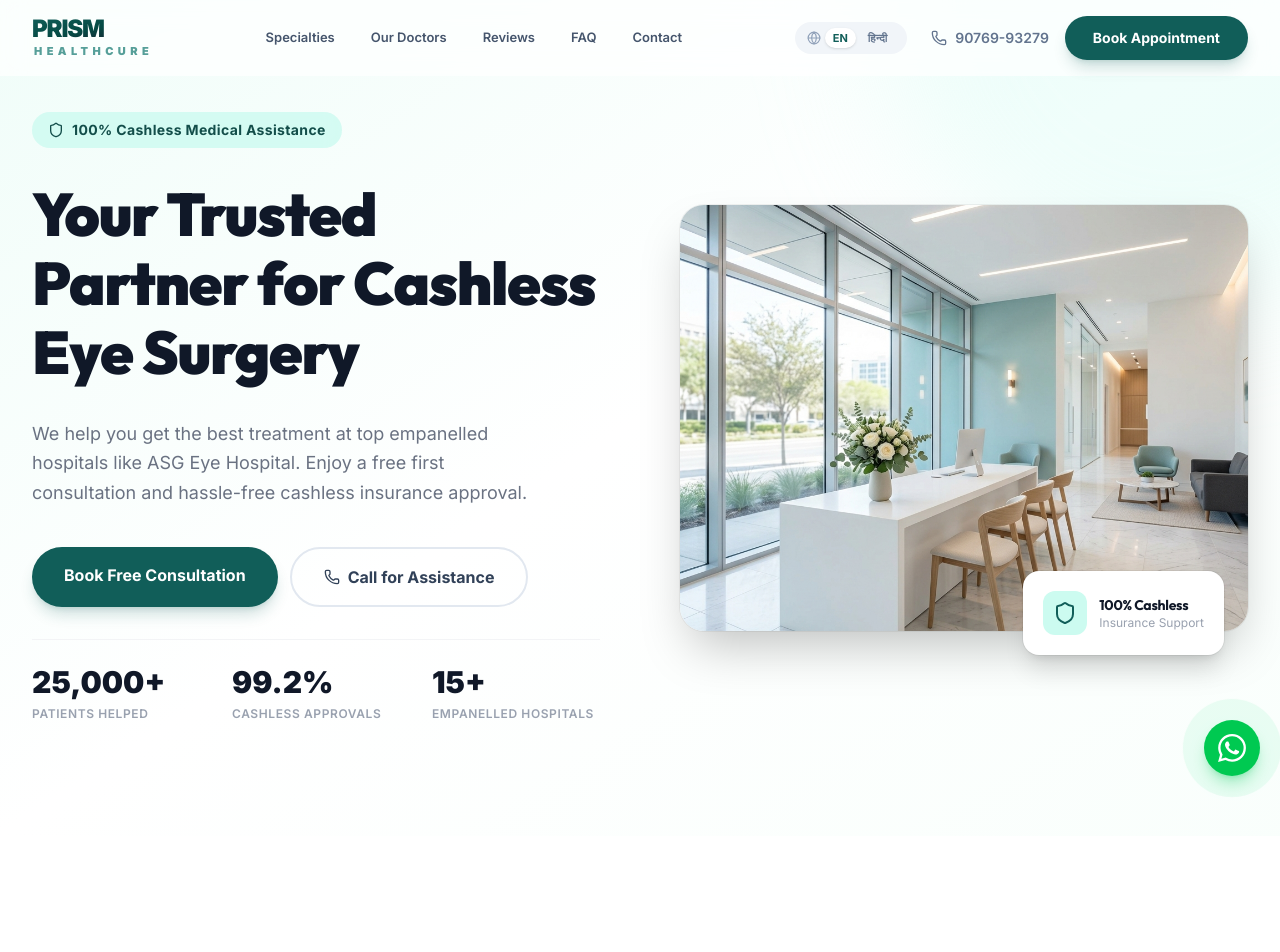
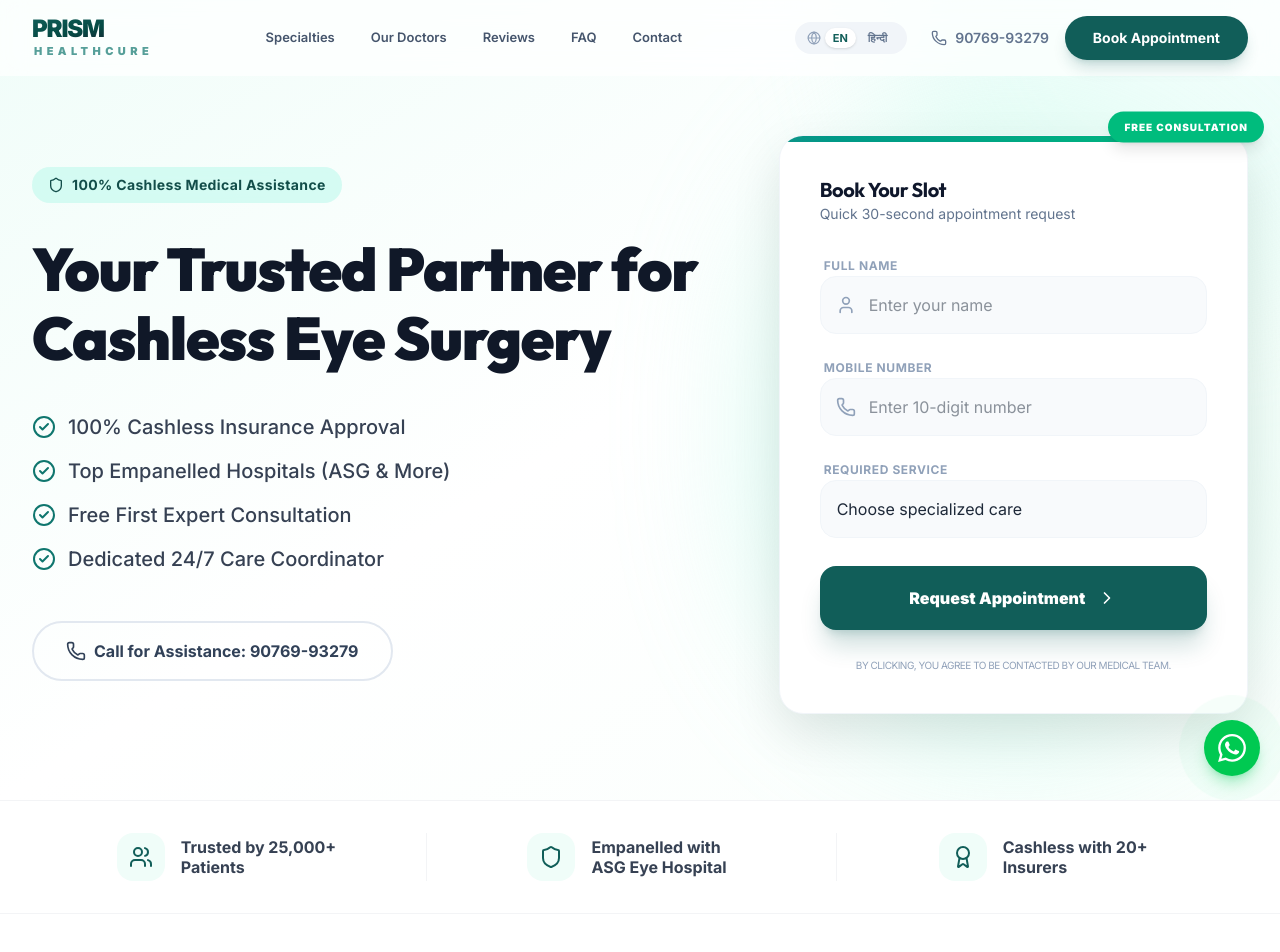
Before and after one commit to sainirmalyajena/prism-healthcure, a Next.js app: page /en in a window 1280 px wide. Shown: the top 952 px of the page. Built offline with nearby package versions, Linux system fonts and the light colour scheme.

Commit message:
hero-redesign-form

```diff
--- a/src/app/[lang]/page.tsx
+++ b/src/app/[lang]/page.tsx
@@ -64,29 +64,55 @@ export default async function PrismHomePage({ params }: PageProps) {
       <PrismHeader lang={lang} dict={dictionary.navigation} />
       <WhatsAppButton />
       {/* HERO */}
-      <section id="hero" className="relative pt-24 md:pt-28 pb-20 md:pb-28 bg-gradient-to-br from-teal-50 via-white to-emerald-50/30 min-h-[90vh] md:min-h-screen flex items-center overflow-hidden">
+      <section id="hero" className="relative pt-24 md:pt-32 pb-12 md:pb-20 bg-gradient-to-br from-teal-50 via-white to-emerald-50/30 min-h-[90vh] md:min-h-screen flex flex-col justify-center overflow-hidden">
         <div className="absolute top-0 right-0 w-[600px] h-[600px] bg-teal-100/30 rounded-full blur-3xl -translate-y-1/2 translate-x-1/3 pointer-events-none" />
-        <div className="max-w-7xl mx-auto px-5 md:px-8 grid grid-cols-1 lg:grid-cols-2 gap-12 lg:gap-20 items-center relative z-10">
-          <div className="space-y-6 md:space-y-8">
+        <div className="max-w-7xl mx-auto px-5 md:px-8 grid grid-cols-1 lg:grid-cols-12 gap-12 lg:gap-16 items-center relative z-10 w-full flex-1">
+          <div className="lg:col-span-7 space-y-6 md:space-y-8">
             <div className="inline-flex items-center gap-2 px-4 py-2 bg-teal-100/80 text-teal-800 rounded-full text-xs md:text-sm font-bold tracking-wide backdrop-blur-sm"><Shield className="w-4 h-4" /> {d.header_title}</div>
             <h1 className="text-[2.5rem] md:text-5xl lg:text-6xl font-black text-gray-900 leading-[1.15] tracking-tight">
               {d.hero_title}
             </h1>
-            <p className="text-base md:text-lg text-gray-500 max-w-lg leading-relaxed">{d.hero_subtitle}</p>
-            <div className="flex flex-col sm:flex-row gap-3 pt-2">
-              <Link href="#appointment" className="bg-teal-700 text-white px-8 py-4 rounded-full font-bold text-base hover:bg-teal-800 transition-all shadow-lg shadow-teal-700/20 hover:-translate-y-0.5 text-center">{d.book_btn}</Link>
-              <a href="tel:9076993279" className="border-2 border-slate-200 text-slate-700 px-8 py-4 rounded-full font-bold text-base hover:border-teal-200 hover:bg-teal-50 transition-all text-center flex items-center justify-center gap-2"><Phone className="w-4 h-4" /> {d.call_btn}</a>
-            </div>
-            <div className="grid grid-cols-3 gap-4 md:gap-8 pt-6 border-t border-gray-100 mt-6">
-              {[{ val: '25,000+', label: d.stats.patients },{ val: '99.2%', label: d.stats.success },{ val: '15+', label: d.stats.exp }].map((s, i) => (<div key={i}><span className="block text-2xl md:text-3xl font-black text-gray-900">{s.val}</span><span className="text-[10px] md:text-xs font-semibold text-gray-400 uppercase tracking-wider">{s.label}</span></div>))}
+
+            <ul className="space-y-4 pt-2">
+              {d.hero_points.map((point: string, i: number) => (
+                <li key={i} className="flex items-start gap-3">
+                  <CheckCircle2 className="w-6 h-6 text-teal-600 shrink-0 mt-0.5" />
+                  <span className="text-lg md:text-xl text-gray-700 font-medium">{point}</span>
+                </li>
+              ))}
+            </ul>
+
+            <div className="flex flex-col sm:flex-row gap-4 pt-4">
+              <a href="tel:9076993279" className="border-2 border-slate-200 text-slate-700 px-8 py-4 rounded-full font-bold text-base hover:border-teal-200 hover:bg-teal-50 transition-all text-center flex items-center justify-center gap-2"><Phone className="w-5 h-5" /> {d.call_btn}: 90769-93279</a>
             </div>
           </div>
-          <div className="relative mt-4 lg:mt-0">
-            <div className="aspect-[4/3] rounded-3xl overflow-hidden shadow-2xl ring-1 ring-black/5"><img src="/hero-clinic.png" alt="Prism Healthcure Premium Eye Care Clinic" className="w-full h-full object-cover" loading="eager" /></div>
-            <div className="absolute -bottom-5 right-3 md:-bottom-6 md:right-6 bg-white p-4 md:p-5 rounded-2xl shadow-xl ring-1 ring-black/5 flex items-center gap-3" style={{ zIndex: 10 }}><div className="w-11 h-11 bg-teal-100 rounded-xl flex items-center justify-center text-teal-700"><Shield className="w-6 h-6" /></div><div><h4 className="font-bold text-gray-900 text-sm">100% Cashless</h4><p className="text-xs text-gray-400">Insurance Support</p></div></div>
+
+          <div className="lg:col-span-5 relative mt-4 lg:mt-0 w-full max-w-md mx-auto lg:max-w-full">
+            <div className="absolute inset-0 bg-gradient-to-tr from-teal-200 to-emerald-100 blur-3xl opacity-40 rounded-full transform scale-110 -z-10" />
+            <AppointmentForm />
           </div>
         </div>
       </section>
+
+      {/* TRUST BAR */}
+      <div className="border-y border-gray-100 bg-white relative z-20">
+        <div className="max-w-7xl mx-auto px-5 md:px-8 py-8">
+          <div className="grid grid-cols-1 md:grid-cols-3 gap-8 md:gap-4 divide-y md:divide-y-0 md:divide-x divide-gray-100">
+            <div className="flex items-center justify-center gap-4 pt-4 md:pt-0">
+              <div className="w-12 h-12 bg-teal-50 rounded-2xl flex items-center justify-center text-teal-700 shrink-0"><Users className="w-6 h-6" /></div>
+              <p className="font-bold text-gray-700 text-sm md:text-base leading-tight max-w-[160px]">{d.trust_bar.patients}</p>
+            </div>
+            <div className="flex items-center justify-center gap-4 pt-8 md:pt-0">
+              <div className="w-12 h-12 bg-teal-50 rounded-2xl flex items-center justify-center text-teal-700 shrink-0"><Shield className="w-6 h-6" /></div>
+              <p className="font-bold text-gray-700 text-sm md:text-base leading-tight max-w-[160px]">{d.trust_bar.hospital}</p>
+            </div>
+            <div className="flex items-center justify-center gap-4 pt-8 md:pt-0">
+              <div className="w-12 h-12 bg-teal-50 rounded-2xl flex items-center justify-center text-teal-700 shrink-0"><Award className="w-6 h-6" /></div>
+              <p className="font-bold text-gray-700 text-sm md:text-base leading-tight max-w-[160px]">{d.trust_bar.insurance}</p>
+            </div>
+          </div>
+        </div>
+      </div>
       {/* TREATMENTS */}
       <section id="treatments" className="py-20 md:py-28 bg-white">
         <div className="max-w-7xl mx-auto px-5 md:px-8">
--- a/src/dictionaries/en.json
+++ b/src/dictionaries/en.json
@@ -11,6 +11,17 @@
         "header_title": "100% Cashless Medical Assistance",
         "hero_title": "Your Trusted Partner for Cashless Eye Surgery",
         "hero_subtitle": "We help you get the best treatment at top empanelled hospitals like ASG Eye Hospital. Enjoy a free first consultation and hassle-free cashless insurance approval.",
+        "hero_points": [
+            "100% Cashless Insurance Approval",
+            "Top Empanelled Hospitals (ASG & More)",
+            "Free First Expert Consultation",
+            "Dedicated 24/7 Care Coordinator"
+        ],
+        "trust_bar": {
+            "patients": "Trusted by 25,000+ Patients",
+            "hospital": "Empanelled with ASG Eye Hospital",
+            "insurance": "Cashless with 20+ Insurers"
+        },
         "book_btn": "Book Free Consultation",
         "call_btn": "Call for Assistance",
         "stats": {
--- a/src/dictionaries/hi.json
+++ b/src/dictionaries/hi.json
@@ -11,6 +11,17 @@
         "header_title": "100% कैशलेस चिकित्सा सहायता",
         "hero_title": "कैशलेस नेत्र शल्य चिकित्सा के लिए आपका विश्वसनीय भागीदार",
         "hero_subtitle": "हम आपको ASG आई हॉस्पिटल जैसे शीर्ष सूचीबद्ध अस्पतालों में सबसे अच्छा इलाज प्राप्त करने में मदद करते हैं। मुफ़्त प्रथम परामर्श और परेशानी मुक्त कैशलेस बीमा स्वीकृति का लाभ उठाएं।",
+        "hero_points": [
+            "100% कैशलेस बीमा स्वीकृति",
+            "शीर्ष सूचीबद्ध अस्पताल (ASG और अधिक)",
+            "मुफ़्त प्रथम विशेषज्ञ परामर्श",
+            "समर्पित 24/7 देखभाल समन्वयक"
+        ],
+        "trust_bar": {
+            "patients": "25,000+ मरीजों द्वारा विश्वसनीय",
+            "hospital": "ASG आई हॉस्पिटल के साथ सूचीबद्ध",
+            "insurance": "20+ बीमाकर्ताओं के साथ कैशलेस"
+        },
         "book_btn": "मुफ़्त परामर्श बुक करें",
         "call_btn": "सहायता के लिए कॉल करें",
         "stats": {
```
